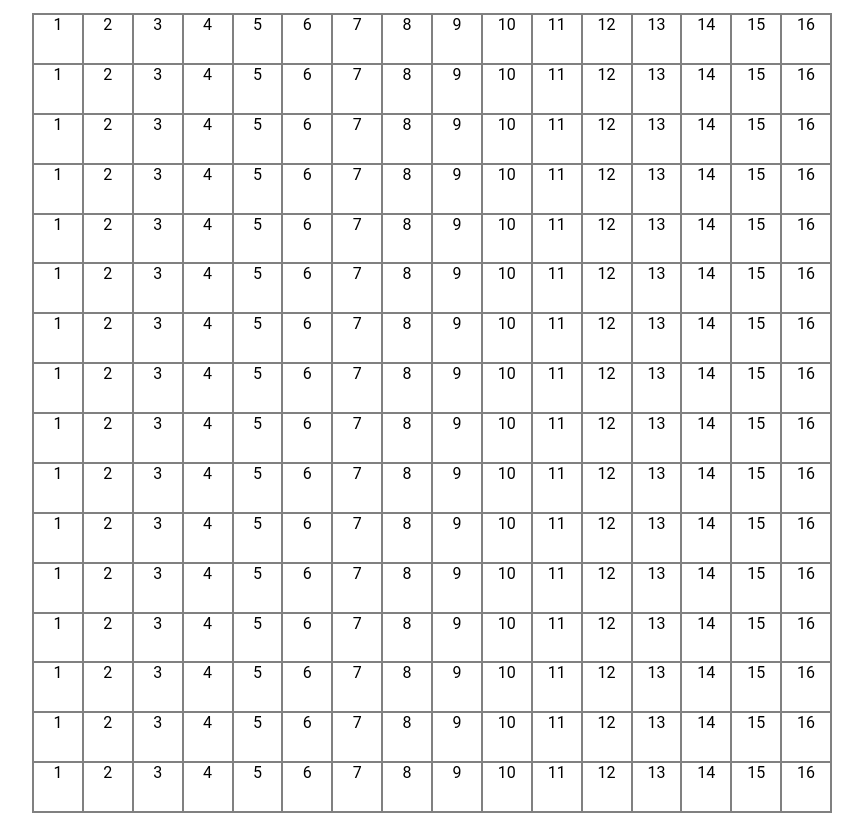
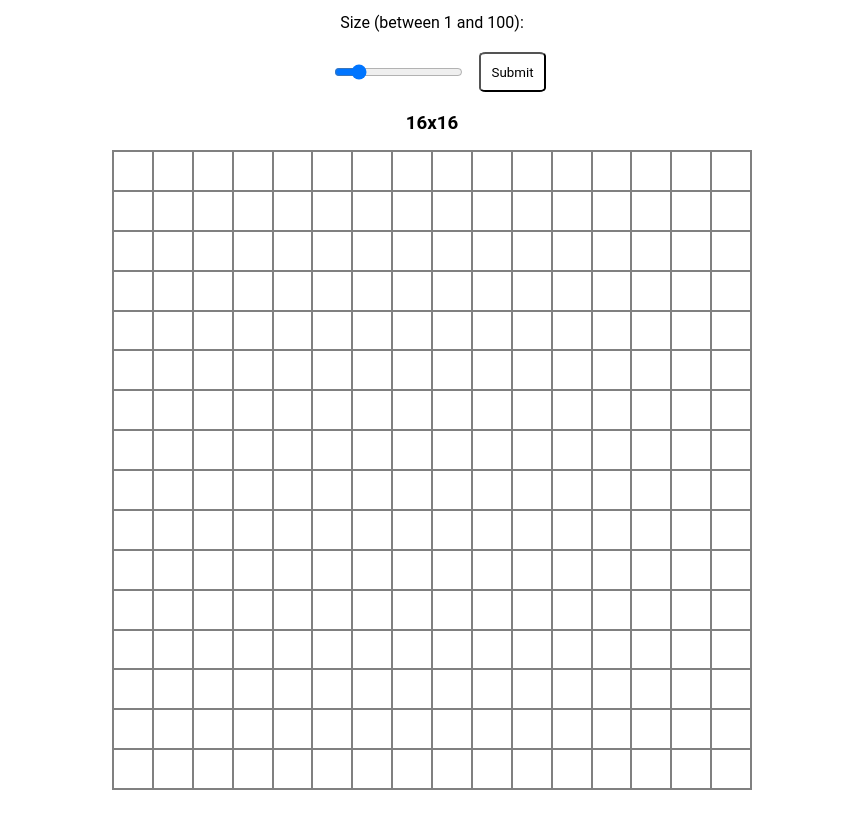
Before and after one commit to mhlowry/Etch-a-Sketch, a plain HTML site: page index.html in a window 1280 px wide. Shown: the part 57-870 px from the top of the page, without its empty margins (208-1071 px from the left). After the commit the page ends 847 px from the top, so only its background shows below. Drawn offline with Linux system fonts and the light colour scheme.

Commit message:
Change size input to require a button press
Helps big-oh

```diff
--- a/css/style.css
+++ b/css/style.css
@@ -6,7 +6,15 @@
     background-color: white;
 }
 
-h1 {
+h1, h3 {
+    margin: 2vh;
+}
+
+h3 {
+    margin-top: 0;
+}
+
+input {
     margin: 2vh;
 }
 
@@ -19,8 +27,8 @@ body {
 .container {
     display: flex;
     flex-wrap: wrap;
-    width: 50em;
-    height: 50em;
+    width: 40em;
+    height: 40em;
 }
 
 div {
@@ -30,3 +38,16 @@ div {
     text-align: center;
 
 }
+
+.slider-button {
+    display: flex;
+    border: none;
+    margin: 1em;
+    align-items: center;
+}
+
+button {
+    width: 5em;
+    height: 3em;
+    border-radius: 10%;
+}
--- a/index.html
+++ b/index.html
@@ -8,6 +8,12 @@
 </head>
 <body>
     <h1>Etch-a-sketch</h1>
+    <label for="size">Size (between 1 and 100):</label>
+    <div class="slider-button">
+        <input type="range" name="size" min="1" max="100" value="16">
+        <button>Submit</button>
+    </div>
+    <h3>16x16</h3>
     <div class="container"></div>
     <script type="text/javascript" src="./js/script.js"></script>
 </body>
--- a/js/script.js
+++ b/js/script.js
@@ -1,13 +1,24 @@
 let container = document.querySelector(".container");
+let gridSizeText = document.querySelector("h3");
+let slider = document.querySelector("input");
+let submit = document.querySelector("button");
 
-for (let i = 0; i < 16; i++)
-{
-    for (let j = 0; j < 16; j++)
+slider.addEventListener("input", (e) => {
+    gridSizeText.innerText = `${slider.value}x${slider.value}`;
+});
+
+submit.addEventListener("pointerdown", () => {
+    container.innerHTML = '';
+    createGrid(slider.value);
+});
+
+function createGrid(userInput=16) {
+    for (let i = 0; i < userInput; i++)
+        for (let j = 0; j < userInput; j++)
         {
             let newDiv = document.createElement("div");
-        newDiv.style.width = `${(1 / 16) * 100}%`;
-        newDiv.style.height = `${(1 / 16) * 100}%`;
-        newDiv.innerText = `${j+1}`; // for debugging
+            newDiv.style.width = `${(1 / userInput) * 100}%`;
+            newDiv.style.height = `${(1 / userInput) * 100}%`;
 
             newDiv.addEventListener("mouseover", () => {
                 newDiv.style.backgroundColor = 'black';
@@ -17,3 +28,5 @@ for (let i = 0; i < 16; i++)
         }
 
 }
+
+createGrid();
```
Lines whose indentation alone changed are shown as unchanged.
